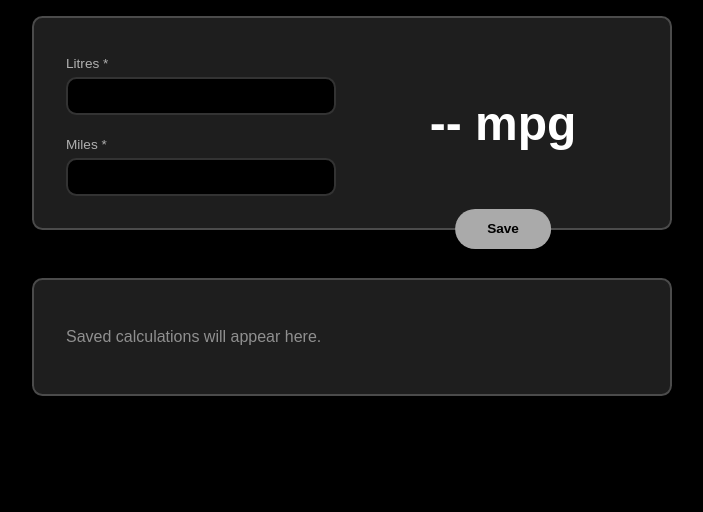
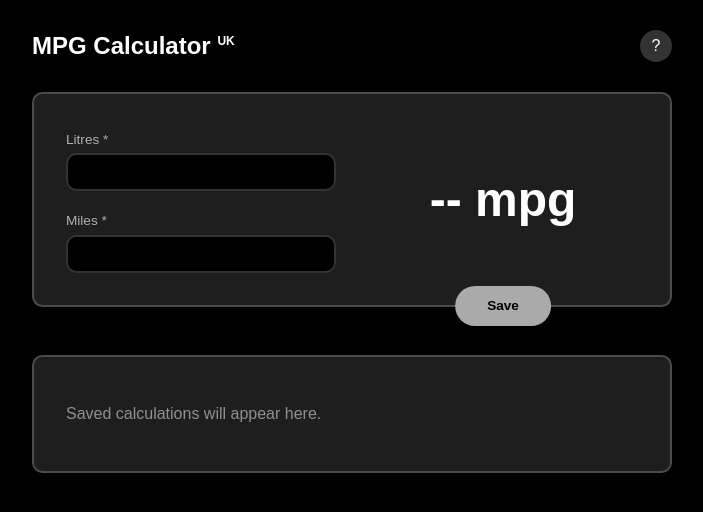
Before and after one commit to robertbckly/mpg-calculator-new, a React (Vite) app: page / in a window 1280 px wide. Shown: the top 512 px of the page, without its empty margins (288-991 px from the left). Built offline with nearby package versions, Linux system fonts and the light colour scheme.

Commit message:
feat: title, help button, help dialog

```diff
--- a/src/components/app/app.css
+++ b/src/components/app/app.css
@@ -36,6 +36,43 @@ button {
   flex: 1;
   max-width: 40rem;
   margin: 1rem;
+}
+
+header {
+  display: flex;
+  flex-direction: row;
+  justify-content: space-between;
+  align-items: center;
+  gap: 2rem;
+  margin-bottom: 1rem;
+}
+
+header > h1 {
+  font-size: 1.5rem;
+  color: white;
+}
+
+header > h1 > span {
+  vertical-align: super;
+  font-size: 0.5em;
+}
+
+.help-button {
+  --size: 2rem;
+  width: var(--size);
+  height: var(--size);
+  padding: 0;
+  border: none;
+  border-radius: 50%;
+  text-align: center;
+  background-color: rgba(255, 255, 255, 0.2);
+  color: white;
+  cursor: pointer;
+}
+
+.help-button:hover {
+  background-color: rgba(255, 255, 255, 0.7);
+  color: black;
 }
 
 .container {
@@ -100,6 +137,7 @@ button {
 .save-button:disabled {
   background-color: rgb(170, 170, 170);
   cursor: initial;
+  cursor: not-allowed;
 }
 
 .save-button:not(:disabled):hover {
--- a/src/components/app/app.tsx
+++ b/src/components/app/app.tsx
@@ -10,18 +10,13 @@ import { parseDistanceInput } from '../../utils/utils';
 import { MainForm, MainFormProps } from '../main-form/main-form';
 import { OutputDisplay } from '../output-display/output-display';
 import { RecordList } from '../record-list/record-list';
-import { SaveDialog } from '../dialogs/dialogs';
+import { HelpDialog, SaveDialog } from '../dialogs/dialogs';
 import './app.css';
 
 /**
  * -- TODO --
+ * -> Build + deploy
  * -> Move form to non-controlled inputs, using FormData API ?
- * -> Add expression parsing in miles field... so that I can do (end - start)
- * -> Check aria announcement has been implemented properly (maybe use off-screen announcement text?)
- * ->   ^ Is aria-busy via state an appropriate model? Perhaps use a ref.
- * ->   ^ also see https://developer.mozilla.org/en-US/docs/Web/Accessibility/ARIA/ARIA_Live_Regions#roles_with_implicit_live_region_attributes
- * -> Improve UI + UX
- * -> Build + deploy
  * --      --
  */
 
@@ -36,6 +31,7 @@ export function App() {
   const [form, setForm] = useState<FuelForm>(INIT_FORM_DATA);
   const [recordList, setRecordList] = useState<FuelRecord[]>([]);
   const [synced, setSynced] = useState(false);
+  const [showHelpDialog, setShowHelpDialog] = useState(false);
   const [showSaveDialog, setShowSaveDialog] = useState(false);
   const [ariaBusy, setAriaBusy] = useState(false);
 
@@ -118,6 +114,21 @@ export function App() {
   };
 
   return (
+    <>
+      <header>
+        <h1>
+          MPG Calculator <span>UK</span>
+        </h1>
+        <button
+          type="button"
+          className="help-button"
+          aria-label="Get more information about this app"
+          onClick={() => setShowHelpDialog(true)}
+        >
+          ?
+        </button>
+      </header>
+
       <main>
         <section
           className="container container--calculator"
@@ -137,6 +148,11 @@ export function App() {
         </section>
 
         <RecordList records={recordList} onDelete={(id) => deleteRecord(id)} />
+      </main>
+
+      {showHelpDialog && (
+        <HelpDialog onClose={() => setShowHelpDialog(false)} />
+      )}
 
       {showSaveDialog && (
         <SaveDialog
@@ -144,6 +160,6 @@ export function App() {
           onClose={() => setShowSaveDialog(false)}
         />
       )}
-    </main>
+    </>
   );
 }
--- a/src/components/dialogs/common/dialog-actions/dialog-actions.tsx
+++ b/src/components/dialogs/common/dialog-actions/dialog-actions.tsx
@@ -1,10 +1,10 @@
 import './dialog-actions.css';
 
 type DialogActionsProps = {
+  confirmButtonText?: string;
   cancelButtonText?: string;
-  confirmButtonText?: string;
-  onCancel: () => void;
   onConfirm: () => void;
+  onCancel?: () => void;
 };
 
 export function DialogActions({
@@ -13,7 +13,9 @@ export function DialogActions({
   onCancel,
   onConfirm,
 }: DialogActionsProps) {
-  return <div className="dialog-actions">
+  return (
+    <div className="dialog-actions">
+      {onCancel ? (
         <button
           type="button"
           className="dialog-actions__button dialog-actions__button--cancel"
@@ -21,6 +23,7 @@ export function DialogActions({
         >
           {cancelButtonText}
         </button>
+      ) : null}
       <button
         type="button"
         className="dialog-actions__button dialog-actions__button--confirm"
@@ -29,4 +32,5 @@ export function DialogActions({
         {confirmButtonText}
       </button>
     </div>
+  );
 }
--- a/src/components/dialogs/common/dialog-title/dialog-title.css
+++ b/src/components/dialogs/common/dialog-title/dialog-title.css
@@ -1,5 +1,5 @@
 .dialog-title {
   margin: 0;
   font-size: 1rem;
-  font-weight: normal;
+  font-weight: bold;
 }
--- a/src/components/dialogs/common/dialog/dialog.css
+++ b/src/components/dialogs/common/dialog/dialog.css
@@ -1,7 +1,8 @@
 .dialog {
-  z-index: 1;
+  max-width: 500px;
   border: 2px solid rgba(255, 255, 255, 0.2);
   border-radius: 0.65rem;
+  z-index: 1;
   background-color: rgb(30, 30, 30);
   color: white;
 }
--- a/src/components/dialogs/dialogs.ts
+++ b/src/components/dialogs/dialogs.ts
@@ -1,2 +1,3 @@
 export * from './delete-dialog/delete-dialog';
+export * from './help-dialog/help-dialog';
 export * from './save-dialog/save-dialog';
--- /dev/null
+++ b/src/components/dialogs/help-dialog/help-dialog.css
@@ -0,0 +1,13 @@
+.help-dialog__para {
+  line-height: 150%;
+}
+
+.author-link {
+  font-weight: bold;
+  text-decoration: none;
+  color: white;
+}
+
+.author-link:hover {
+  text-decoration: underline;
+}
--- /dev/null
+++ b/src/components/dialogs/help-dialog/help-dialog.tsx
@@ -0,0 +1,62 @@
+import { Dialog, DialogTitle, DialogActions } from '../common/common';
+import './help-dialog.css';
+
+type HelpDialogProps = {
+  onClose: () => void;
+};
+
+export function HelpDialog({ onClose }: HelpDialogProps) {
+  return (
+    <Dialog onClose={onClose} a11yName="Help">
+      <DialogTitle>What&apos;s this?</DialogTitle>
+
+      <p className="help-dialog__para">
+        MPG Calculator is a simple utility for calculating miles-per-gallon,
+        built as a small React project by{' '}
+        <a
+          href="https://github.com/robertbckly"
+          target="_blank"
+          rel="noreferrer"
+          className="author-link"
+          aria-label="Rob Buckley (GitHub profile)"
+        >
+          @robertbckly
+        </a>
+        {' 👋.'}
+      </p>
+
+      <p className="help-dialog__para">
+        It uses imperial gallons, as this is what&apos;s used in the UK (more
+        info{' '}
+        <a
+          href="https://en.wikipedia.org/wiki/Gallon"
+          target="_blank"
+          rel="noreferrer"
+          className="author-link"
+          aria-label="Wikipedia entry for 'gallon'"
+        >
+          here
+        </a>
+        ).
+      </p>
+
+      <hr />
+
+      <p className="help-dialog__para">
+        The &apos;miles&apos; input accepts either a number or a simple
+        subtraction expression (eg. 42 - 21). This makes it easy to input the
+        start and end readings of your trip computer.
+      </p>
+
+      <p className="help-dialog__para">
+        Saved records are stored within your browser until you clear its data.
+        This app doesn&apos;t do anything else with the saved data, so records
+        can&apos;t be accessed between devices.
+      </p>
+
+      <br />
+
+      <DialogActions confirmButtonText="Close" onConfirm={onClose} />
+    </Dialog>
+  );
+}
```
Lines whose indentation alone changed are shown as unchanged.
